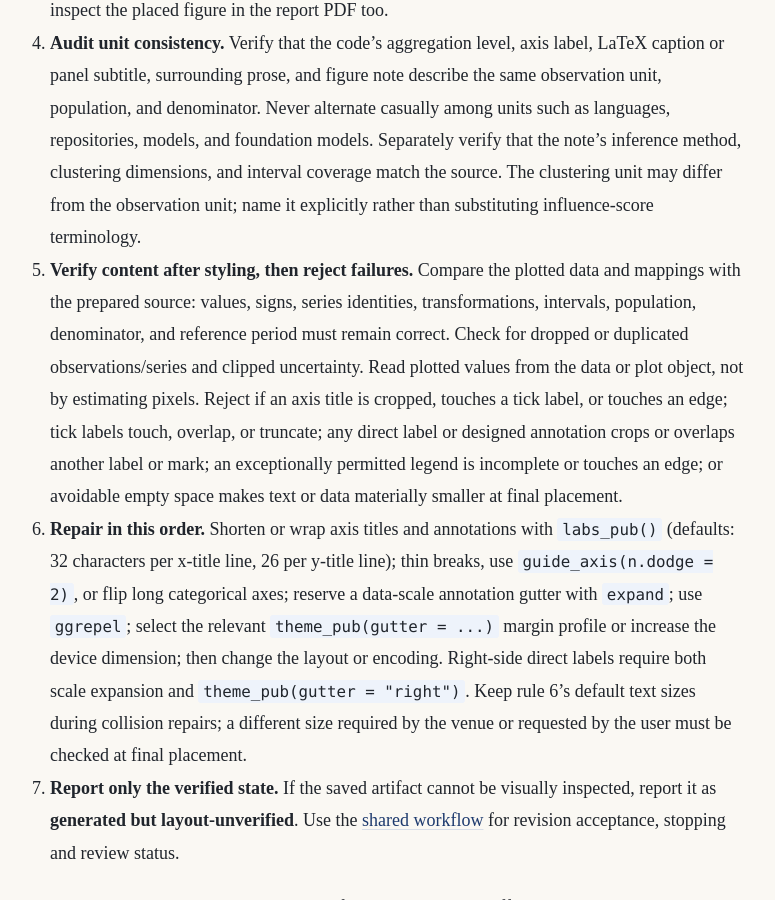
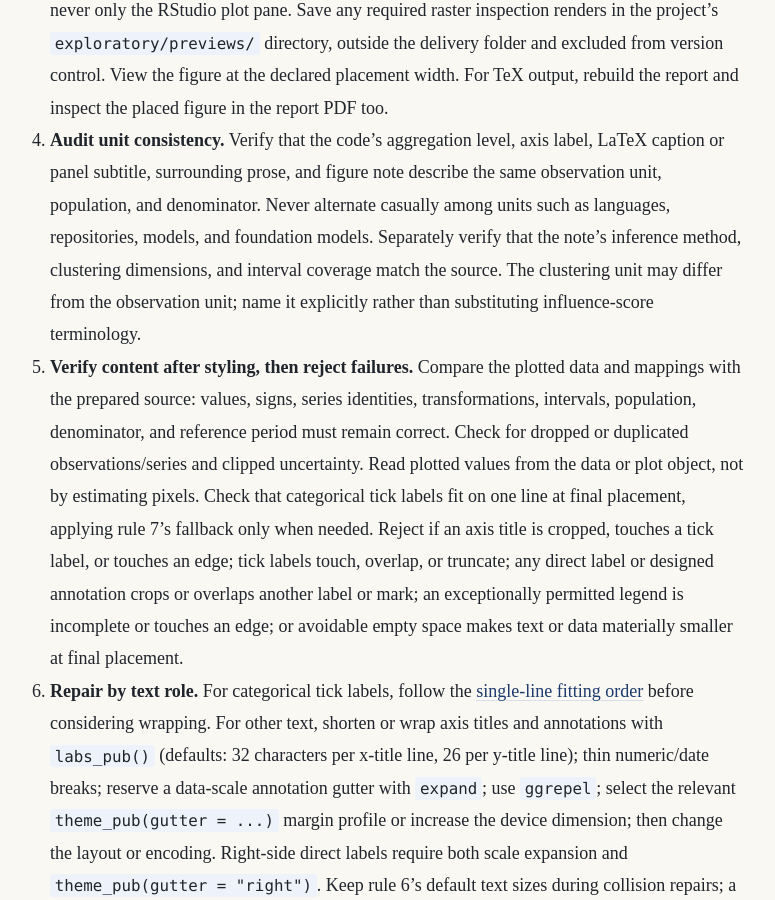
Before and after one commit to KaiGu2024/KaiGu2024.github.io, a Jekyll site: the page built from docs/skills/visualization/SKILL.md, in a window 1280 px wide and 900 px high, scrolled down 5321 px. Shown: the whole window, without its empty margins (270-1045 px from the left). Built offline with Jekyll 4.4.1, drawn with Linux system fonts in a browser that asks for light colours; some of the changed text lies outside the part shown.

Commit message:
prefer single-line categorical axis labels

```diff
--- a/docs/skills/visualization/SKILL.md
+++ b/docs/skills/visualization/SKILL.md
@@ -46,7 +46,7 @@
    - **Dense scatterplots and background ensembles override those series defaults.** Start with points around `size = 2–3.5`, background lines `linewidth = 0.4–0.7`, and summary lines `0.8–1.2`; adjust at final placement to preserve overlap patterns and readable focal marks. The marker-to-line ratio applies to connected point series, not independent scatter observations. Keep reference lines quieter than the main summary.
    - **No plot title / subtitle / caption / tag inside the image** — see rule 10.
 
-7. **Thin out dense axis ticks.** Crowded labels → drop ticks, don't shrink fonts. Use ISO dates, `scales::pretty_breaks(n = 6)`, alternate categorical labels, `guide_axis(n.dodge = 2)`, or `coord_flip()` for long categories. Rotate only short standardized ticks such as dates; see [annotations.md](references/annotations.md) and [recipes.md](references/recipes.md).
+7. **Keep categorical tick labels on one line.** This is the default for category names, especially y-axis labels in horizontal bar and dot plots. Allocate enough horizontal space, use a wider or horizontal layout, and shorten names only when their meaning and identity remain clear. Preserve required category labels and the default font size. Wrap only as a last resort under fixed placement constraints; follow the [axis-text guidance](references/annotations.md#axis-titles-and-tick-labels). For crowded numeric or date axes, thin ticks with `scales::pretty_breaks(n = 6)` or a wider date interval. Rotate only short standardized ticks such as dates; see [recipes.md](references/recipes.md).
 
 8. **Plot differences when the question is a contrast.** Compute the gap (treatment − control) and plot one value per group, sorted by the difference. Two side-by-side bars force mental subtraction; the diff makes the comparison explicit. Distribution and concentration diagnostics instead show the relevant counts, shares, or levels.
 
@@ -73,8 +73,8 @@
     3. **Open the saved artifact itself.** Inspect the saved PDF with a PDF-viewing or rendering tool, never only the RStudio plot pane. Save any required raster inspection renders in the project's `exploratory/previews/` directory, outside the delivery folder and excluded from version control. View the figure at the declared placement width. For TeX output, rebuild the report and inspect the placed figure in the report PDF too.
     4. **Audit unit consistency.** Verify that the code's aggregation level, axis label, LaTeX caption or panel subtitle, surrounding prose, and figure note describe the same observation unit, population, and denominator. Never alternate casually among units such as languages, repositories, models, and foundation models.
        Separately verify that the note's inference method, clustering dimensions, and interval coverage match the source. The clustering unit may differ from the observation unit; name it explicitly rather than substituting influence-score terminology.
-    5. **Verify content after styling, then reject failures.** Compare the plotted data and mappings with the prepared source: values, signs, series identities, transformations, intervals, population, denominator, and reference period must remain correct. Check for dropped or duplicated observations/series and clipped uncertainty. Read plotted values from the data or plot object, not by estimating pixels. Reject if an axis title is cropped, touches a tick label, or touches an edge; tick labels touch, overlap, or truncate; any direct label or designed annotation crops or overlaps another label or mark; an exceptionally permitted legend is incomplete or touches an edge; or avoidable empty space makes text or data materially smaller at final placement.
-    6. **Repair in this order.** Shorten or wrap axis titles and annotations with `labs_pub()` (defaults: 32 characters per x-title line, 26 per y-title line); thin breaks, use `guide_axis(n.dodge = 2)`, or flip long categorical axes; reserve a data-scale annotation gutter with `expand`; use `ggrepel`; select the relevant `theme_pub(gutter = ...)` margin profile or increase the device dimension; then change the layout or encoding. Right-side direct labels require both scale expansion and `theme_pub(gutter = "right")`. Keep rule 6's default text sizes during collision repairs; a different size required by the venue or requested by the user must be checked at final placement.
+    5. **Verify content after styling, then reject failures.** Compare the plotted data and mappings with the prepared source: values, signs, series identities, transformations, intervals, population, denominator, and reference period must remain correct. Check for dropped or duplicated observations/series and clipped uncertainty. Read plotted values from the data or plot object, not by estimating pixels. Check that categorical tick labels fit on one line at final placement, applying rule 7's fallback only when needed. Reject if an axis title is cropped, touches a tick label, or touches an edge; tick labels touch, overlap, or truncate; any direct label or designed annotation crops or overlaps another label or mark; an exceptionally permitted legend is incomplete or touches an edge; or avoidable empty space makes text or data materially smaller at final placement.
+    6. **Repair by text role.** For categorical tick labels, follow the [single-line fitting order](references/annotations.md#axis-titles-and-tick-labels) before considering wrapping. For other text, shorten or wrap axis titles and annotations with `labs_pub()` (defaults: 32 characters per x-title line, 26 per y-title line); thin numeric/date breaks; reserve a data-scale annotation gutter with `expand`; use `ggrepel`; select the relevant `theme_pub(gutter = ...)` margin profile or increase the device dimension; then change the layout or encoding. Right-side direct labels require both scale expansion and `theme_pub(gutter = "right")`. Keep rule 6's default text sizes during collision repairs; a different size required by the venue or requested by the user must be checked at final placement.
     7. **Report only the verified state.** If the saved artifact cannot be visually inspected, report it as **generated but layout-unverified**. Use the [shared workflow](guidance/figure-review.md#repair-a-specific-defect) for revision acceptance, stopping and review status.
 
     Use [annotations.md](references/annotations.md) and the relevant [recipe](references/recipes.md) for direct-label rails, off-panel annotations, wrapping, and collision repairs; keep their overflow protections when adapting them.
```
Also changed, not shown: docs/skills/visualization/references/annotations.md (+8 -5 lines), docs/skills/visualization/references/recipes.md (+3 -5 lines).
